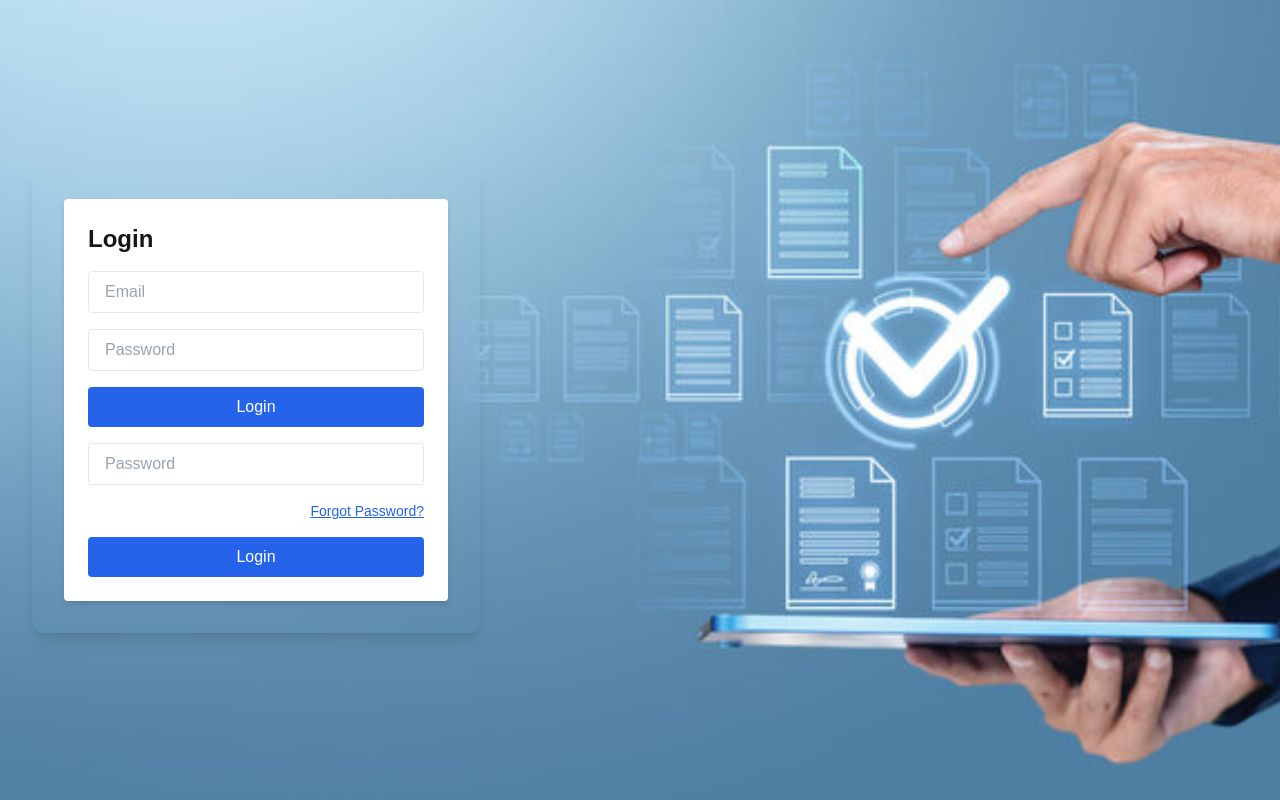
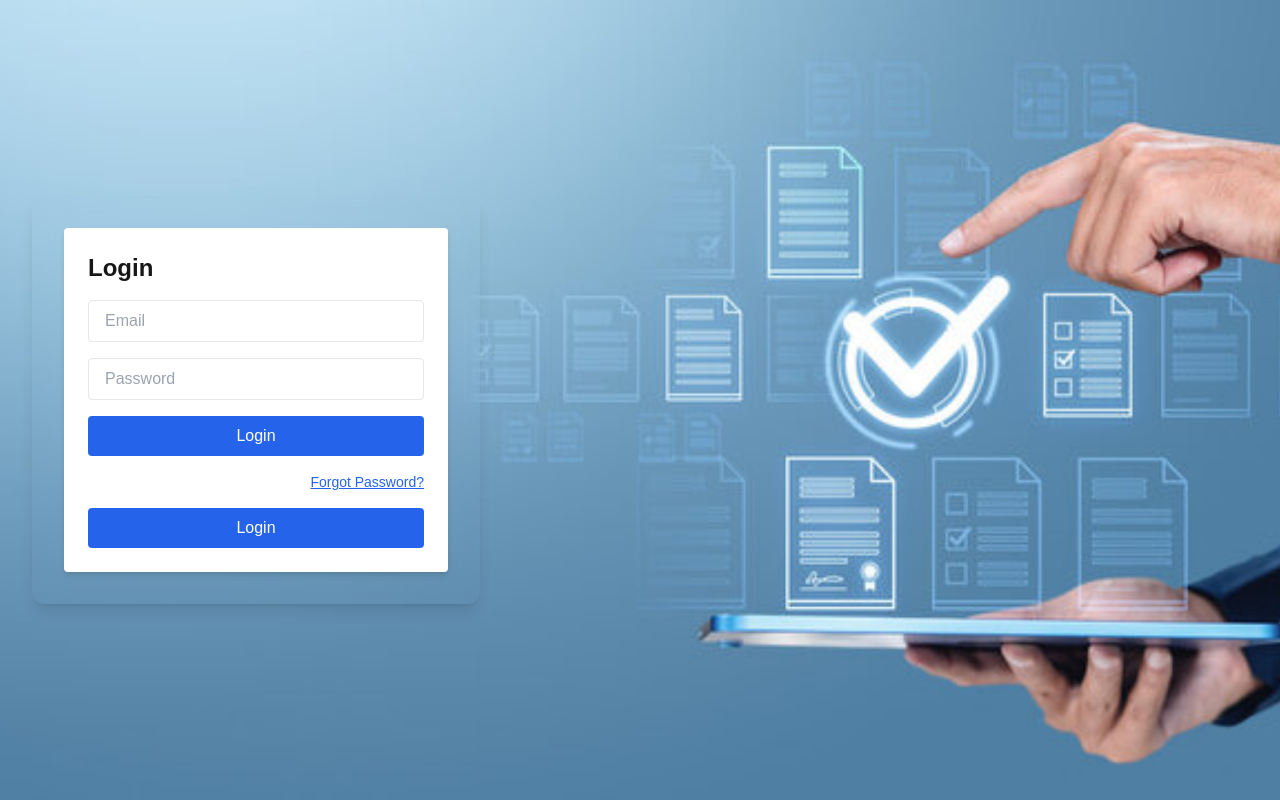
Before and after one commit to Pragyagit-07/task-management, a Next.js app in the folder task-manager-frontend/: page /login in a window 1280 px wide. Built offline with nearby package versions, Linux system fonts and the light colour scheme; no server answers.

Commit message:
remove the forget password

```diff
--- a/task-manager-frontend/src/components/AuthForm.tsx
+++ b/task-manager-frontend/src/components/AuthForm.tsx
@@ -84,14 +84,6 @@ const API_URL = process.env.NEXT_PUBLIC_API_URL;
         >
           {login ? 'Login' : 'Register'}
         </button>
-        <input
-  type="password"
-  placeholder="Password"
-  className="w-full border px-4 py-2 rounded"
-  value={password}
-  onChange={(e) => setPassword(e.target.value)}
-  required
-/>
 
 {login && (
   <p className="text-sm mt-2 text-right">
```
